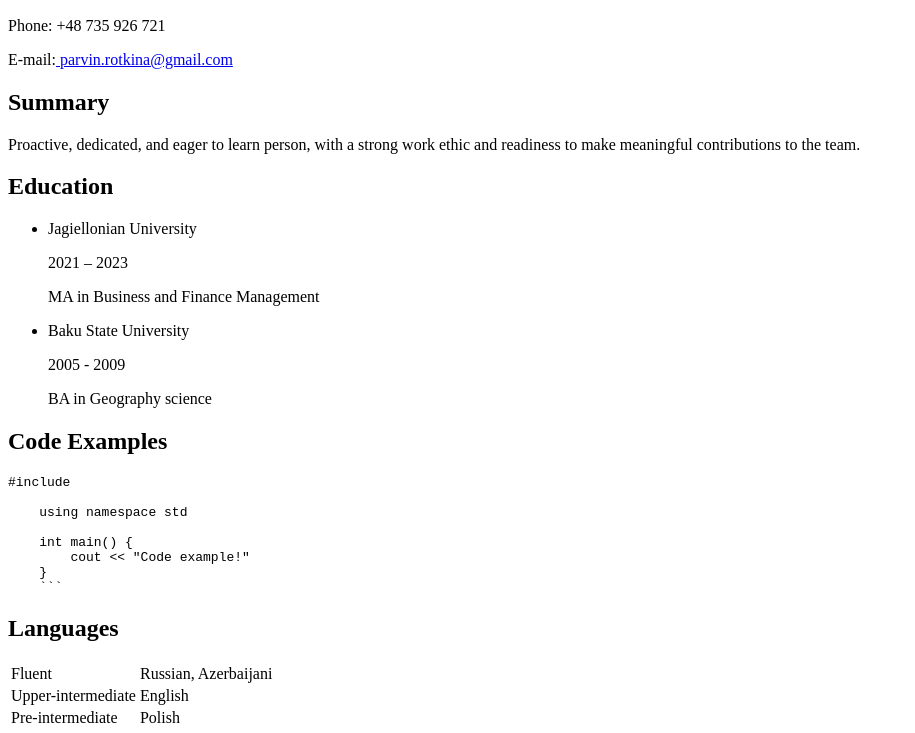
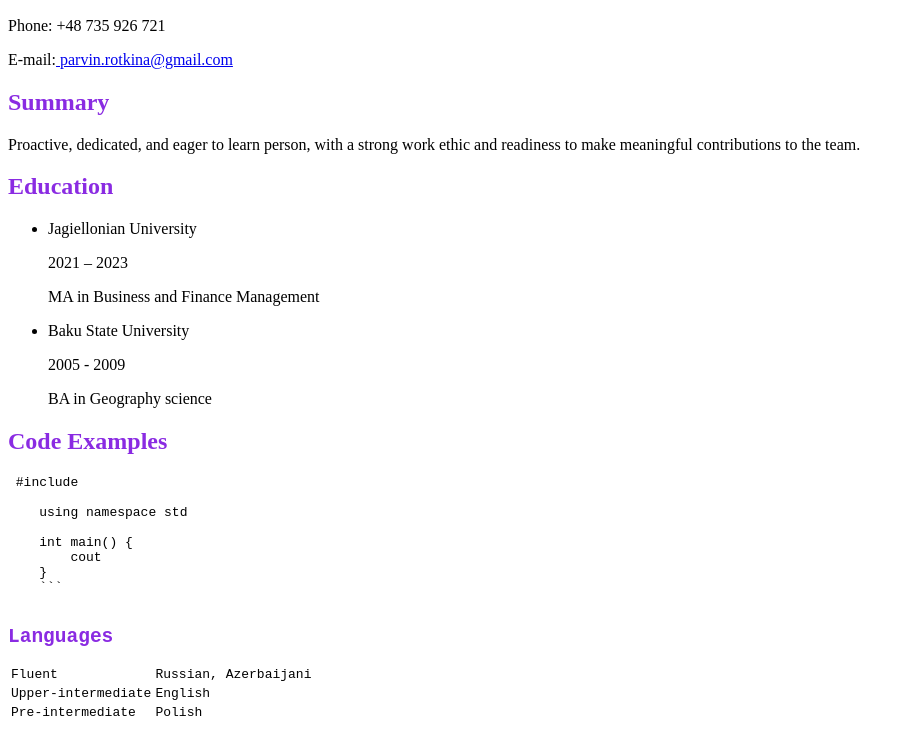
Before and after one commit to PRotkina/rsschool-cv, a plain HTML site: page index.html in a window 1280 px wide. Shown: the part 334-1067 px from the top of the page, without its empty margins (0-915 px from the left). Drawn offline with Linux system fonts and the light colour scheme.

Commit message:
docs: cv full

````diff
--- a/index.html
+++ b/index.html
@@ -3,7 +3,7 @@
 <head>
     <meta charset="UTF-8">
     <meta name="viewport" content="width=device-width, initial-scale=1.0">
-    <link rel="stylesheet" href="index.css" />
+    <link rel="stylesheet" href="style.css" />
     <link rel="icon" href="assets/img/favicon.ico" />
     <title>CV</title>
 </head>
@@ -16,38 +16,42 @@
 <div>
     <h2>My Contact Info:</h2>
 <p>Phone: +48 735 926 721</p>
-<p> E-mail:<a href="mailto:parvin.rotkina@gmail.com"> parvin.rotkina@gmail.com </a></p>
+<span> E-mail:<a href="mailto:parvin.rotkina@gmail.com"> parvin.rotkina@gmail.com </a></span>
     </div>
 <div>
-<h2>Summary</h2>
+<h2 class="lang">Summary</h2>
 <p>Proactive, dedicated, and eager to learn person, with
     a strong work ethic and readiness to make meaningful contributions to the team.</p>
 </div>
 <div>
-    <h2>Education</h2>
+    <h2 class="lang">Education</h2>
 <ul>
-<li>Jagiellonian University</li>
+<li>
+    Jagiellonian University
 <p>2021 – 2023</p>
 <p>MA in Business and Finance Management</p>
-<li>Baku State University</li>
+</li>
+<li>
+    Baku State University
 <p>2005 - 2009</p>
 <p>BA in Geography science</p>
+</li>
 </ul>
 </div>
-<div>
-<h2>Code Examples</h2>
-<code> <pre>#include <iostream>
+<h2 class="lang">Code Examples</h2>
+<pre>
+<code> #include
 
     using namespace std
 
     int main() {
-        cout << "Code example!"
+        cout <Code example!>
     }
-    ```</pre>
+    ```
 </code>
-</div>
+</pre>
 <div>
-<h2>Languages</h2>
+<h2 class="lang">Languages</h2>
 <table>
 <tr>
 <td>Fluent</td>
@@ -66,8 +70,8 @@
 </main>
 <footer>
 <p> 2024 Parvin Rotkina</p>
+<img src="assets/img/rs-school-logo.svg" alt="rs-school-logo" width="80" height="100" />
+<a href="https://rs.school/courses/javascript-ru">https://rs.school/courses/javascript-ru</a>
 </footer>
-
-
 </body>
 </html>
--- a/style.css
+++ b/style.css
@@ -1,4 +1,12 @@
-.name{
+.name {
     font-weight: 300;
     font-family:'Courier New', Courier, monospace
 }
+
+.language {
+    border: 1px solid
+}
+
+.lang {
+    color: blueviolet;
+}
````
Also changed, not shown: assets/img/rs-school-logo.svg (added).
